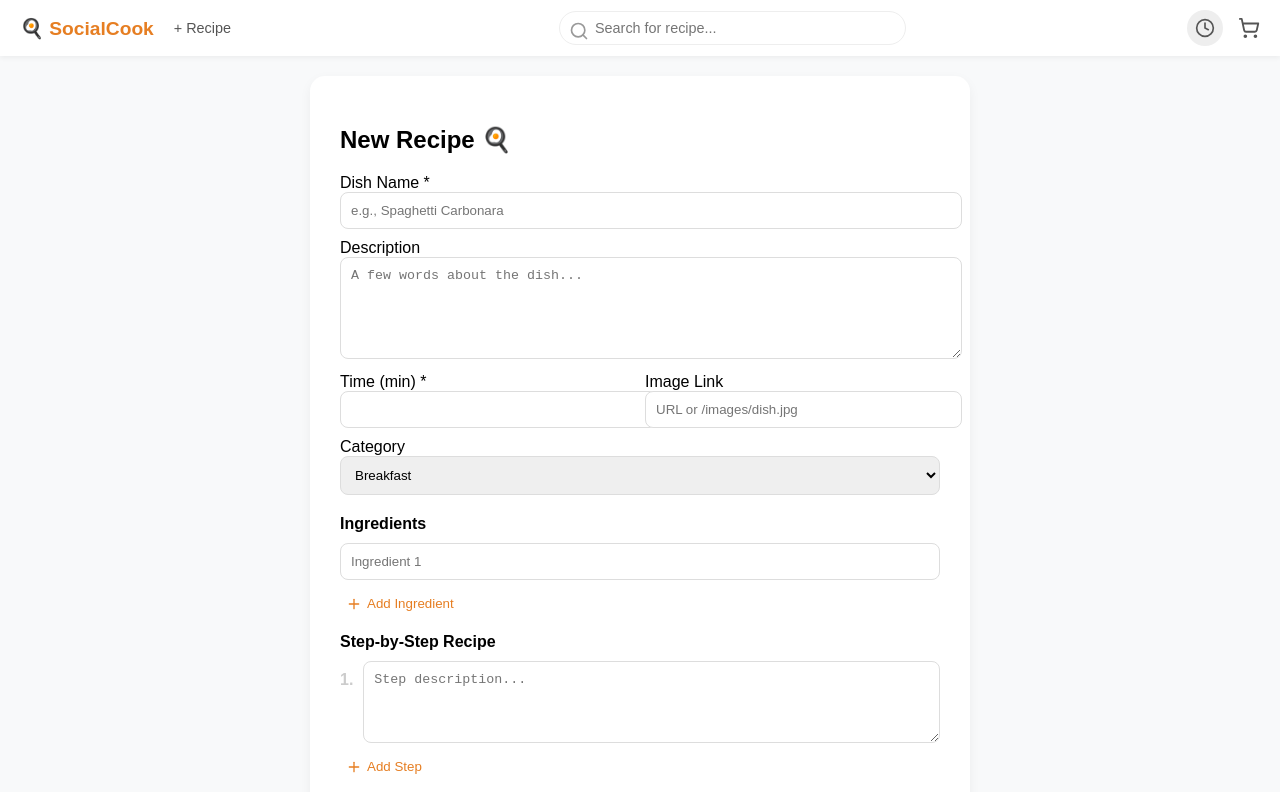
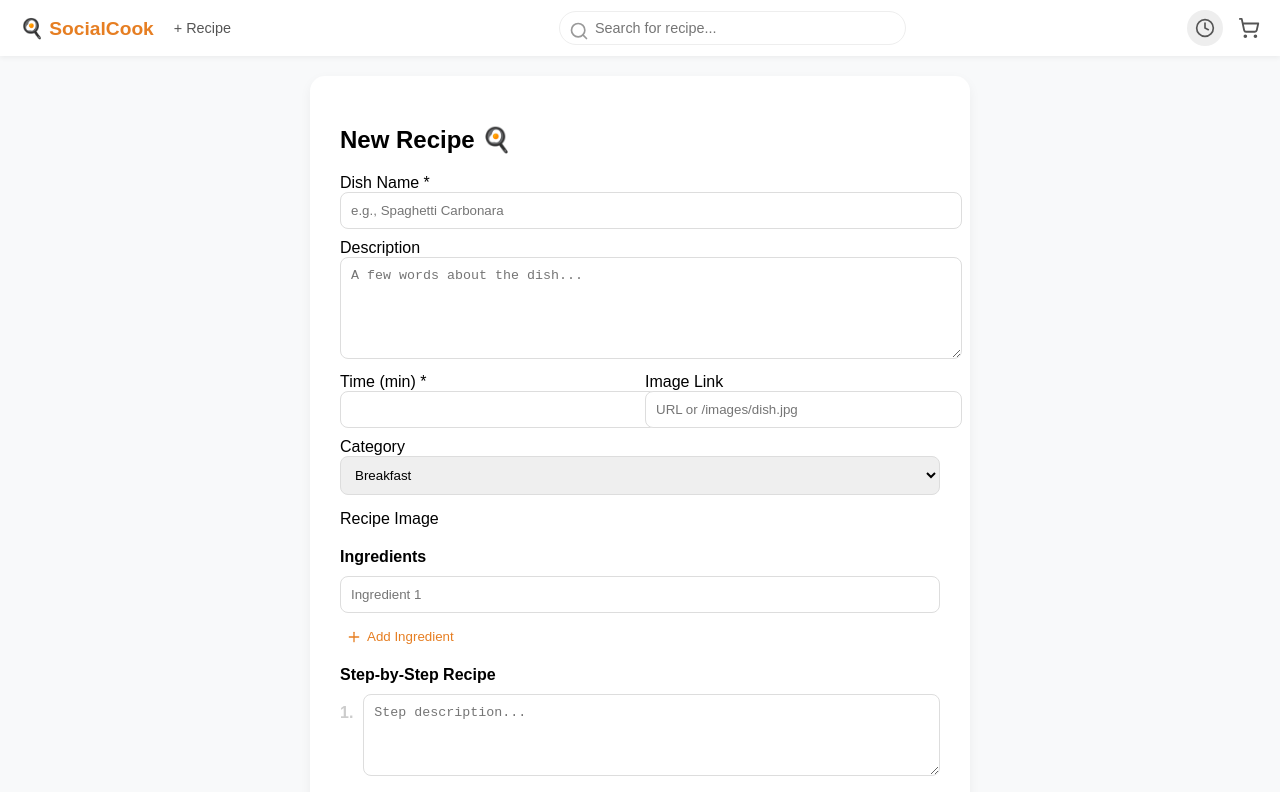
Before and after one commit to Cauteros974/recipe-social, a React (Vite) app: page /create in a window 1280 px wide. Shown: the top 792 px of the page. Built offline with nearby package versions, Linux system fonts and the light colour scheme.

Commit message:
Update CreateRecipe.jsx

```diff
--- a/src/pages/CreateRecipe.jsx
+++ b/src/pages/CreateRecipe.jsx
@@ -177,6 +177,11 @@ const CreateRecipe = () => {
                     </select>
                 </div>
 
+                {/*Image Upload Block*/}
+                <div style={{marginBottom: 20}}>
+                    <label style={{display: 'block', marginBottom: 20}}>Recipe Image</label>
+                </div>
+
                 {/* Dynamic Ingredients */}
                 <h4 style={{ margin: '20px 0 10px' }}>Ingredients</h4>
                 {formData.ingredients.map((ing, index) => (
```
